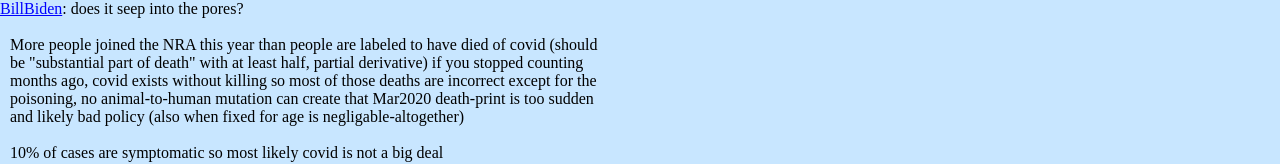
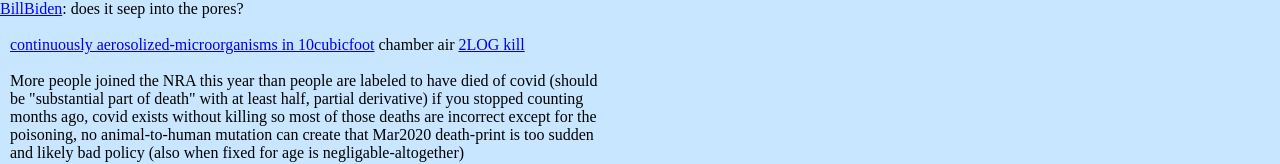
Before and after one commit to NickCarducci/MoldMask, a React (Create React App) app: page / in a window 1280 px wide. Shown: the top 164 px of the page. Built offline with nearby package versions, Linux system fonts and the light colour scheme.

Commit message:
Update App.js

```diff
--- a/src/App.js
+++ b/src/App.js
@@ -266,6 +266,15 @@ export default class App extends React.Component {
               : does it seep into the pores?
             </div>
           </div>
+          <a href="https://www.easyflowusa.com/company-tests">
+            continuously aerosolized-microorganisms in 10cubicfoot
+          </a>
+          &nbsp;chamber air&nbsp;
+          <a href="https://halosil.com/what-are-logs-and-why-do-they-matter-in-preventing-infections/#:~:text=The%20highest%20percentage%20that%20is,6%2Dlog%20kill%20rate.%E2%80%9D">
+            2LOG kill
+          </a>
+          <br />
+          <br />
           More people joined the NRA this year than people are labeled to have
           died of covid (should be "substantial part of death" with at least
           half, partial derivative) if you stopped counting months ago, covid
```
